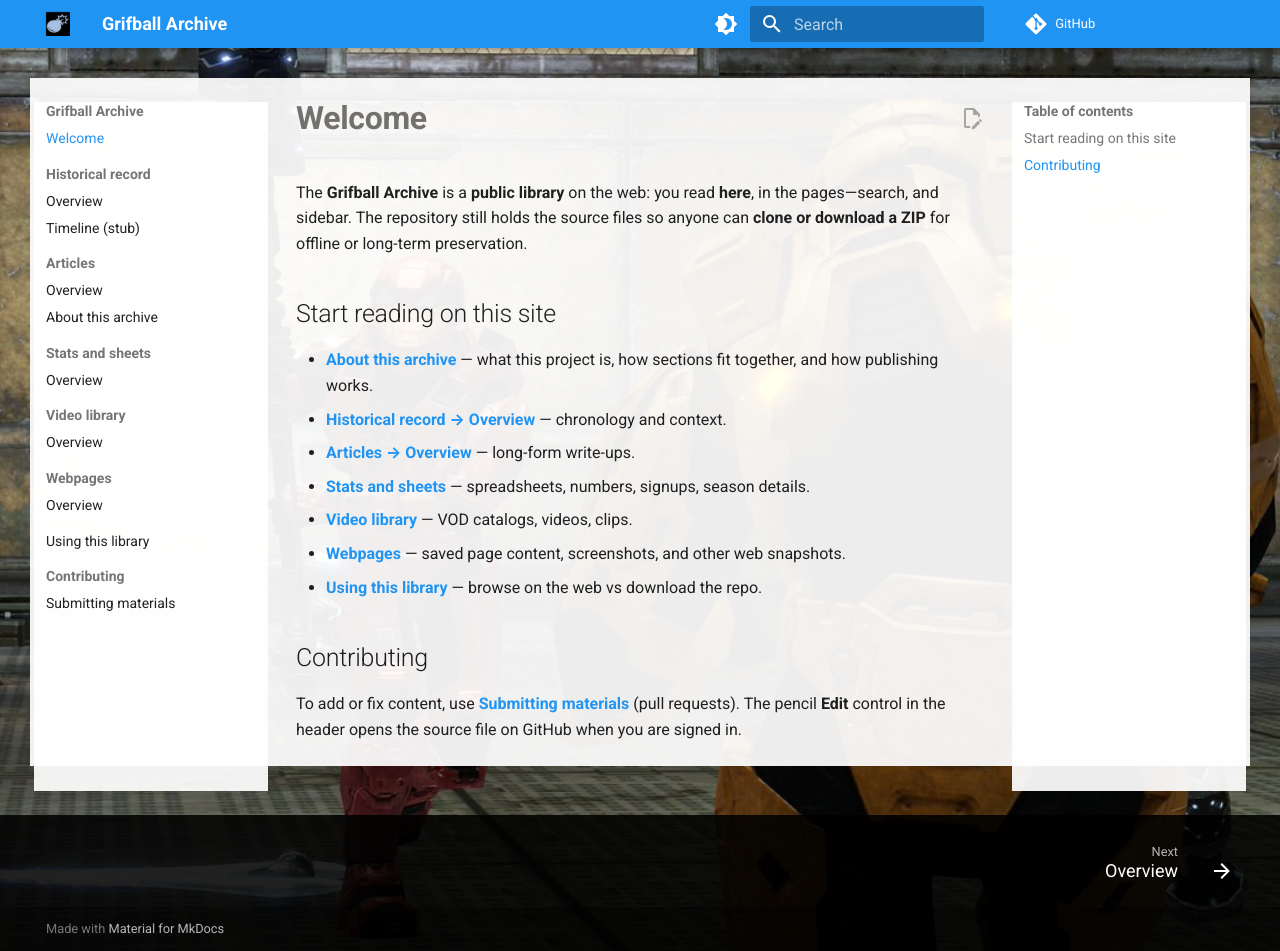
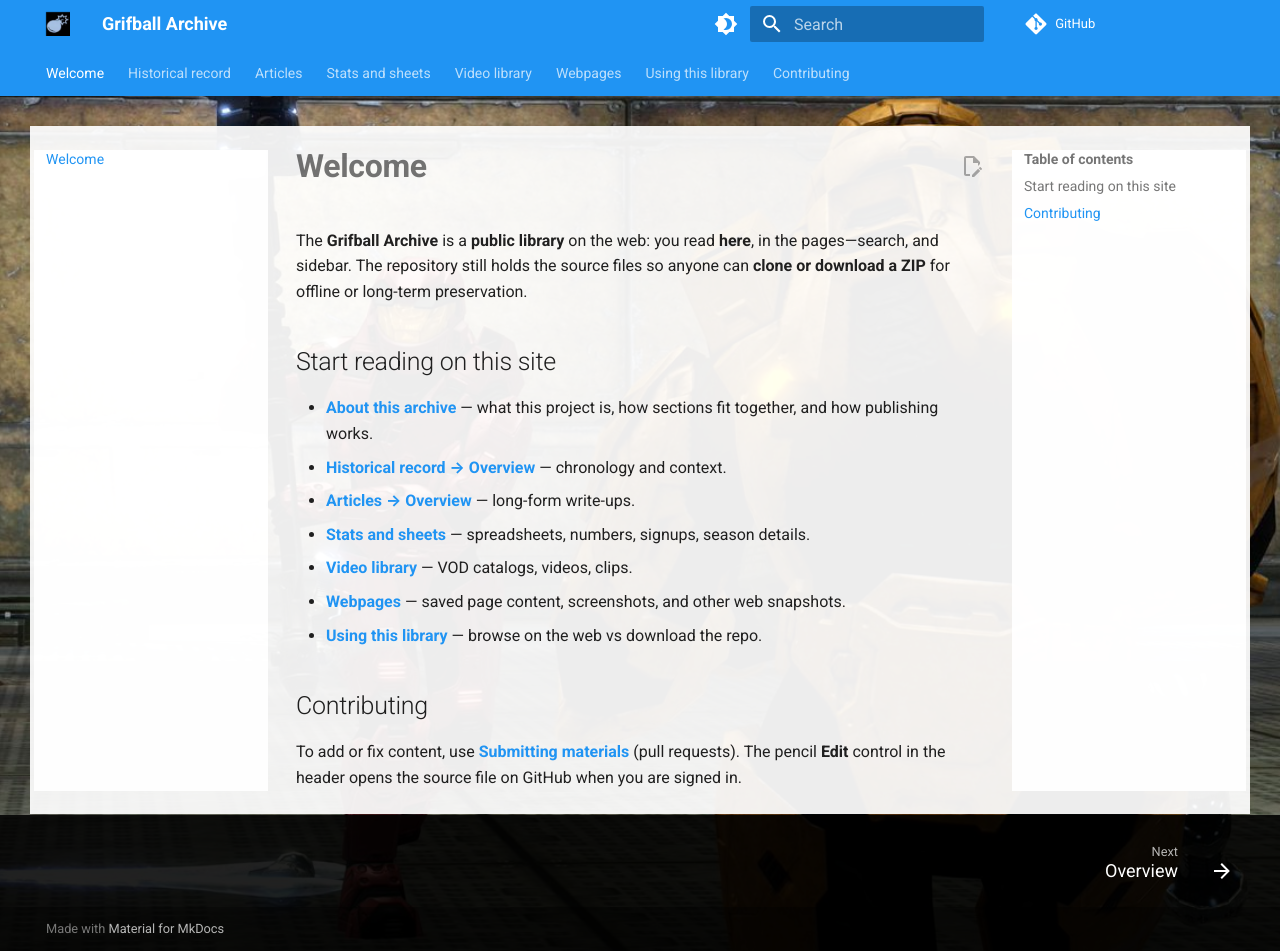
Before and after one commit to Grifball-Archive/Grifball-Archive, an MkDocs documentation site: the page built from docs/index.md, in a window 1280 px wide and 951 px high. Built offline with MkDocs 1.6.1 and Material for MkDocs 9.7.7, drawn with Linux system fonts in a browser that asks for light colours; comment, search, counter and statistics services are not loaded.

Commit message:
Use navigation.tabs to reduce sidebar clutter (sections stay per-tab)
Co-authored-by: Cursor <cursoragent@cursor.com>

```diff
--- a/mkdocs.yml
+++ b/mkdocs.yml
@@ -33,7 +33,9 @@ theme:
   features:
     - navigation.instant
     - navigation.tracking
-    # navigation.expand off — nested groups start collapsed (click to open)
+    # Top-level groups (Historical record, Articles, …) become tabs under the header;
+    # the left sidebar only lists pages inside the active tab — much less clutter.
+    - navigation.tabs
     - navigation.sections
     - navigation.top
     - navigation.footer
```
